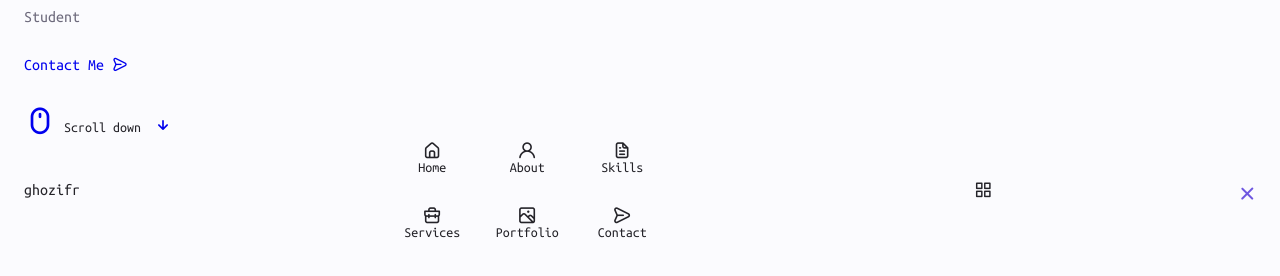
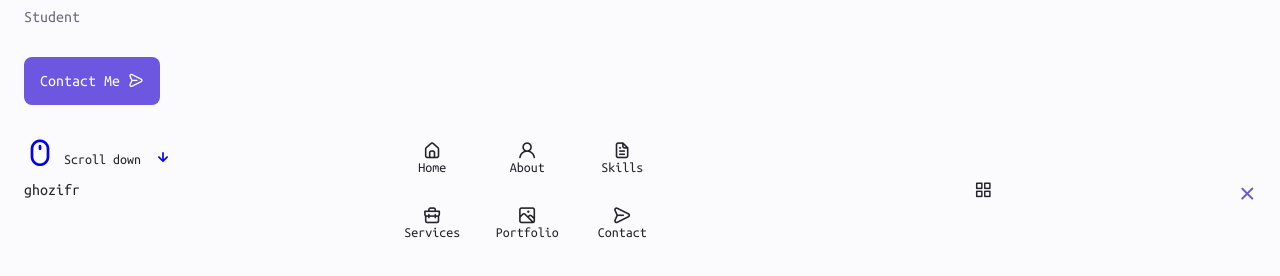
Before and after one commit to ghozifr/portfolio, a plain HTML site: page index.html in a window 1280 px wide. Shown: the part 586-862 px from the top of the page. Before the commit the page ends 835 px from the top, so only its background shows below. Drawn offline with nearby package versions, Linux system fonts and the light colour scheme.

Commit message:
button pc

```diff
--- a/assets/css/styles.css
+++ b/assets/css/styles.css
@@ -307,3 +307,13 @@ img{
 .home__scroll-arrow{
     font-size: 1.25rem;
 }
+
+/* === BUTTONS === */
+.button{
+    display: inline-block;
+    background-color: var(--first-color);
+    color: #FFF;
+    padding: 1rem;
+    border-radius: .5rem;
+    font-weight: var(--font-medium);
+}
```
